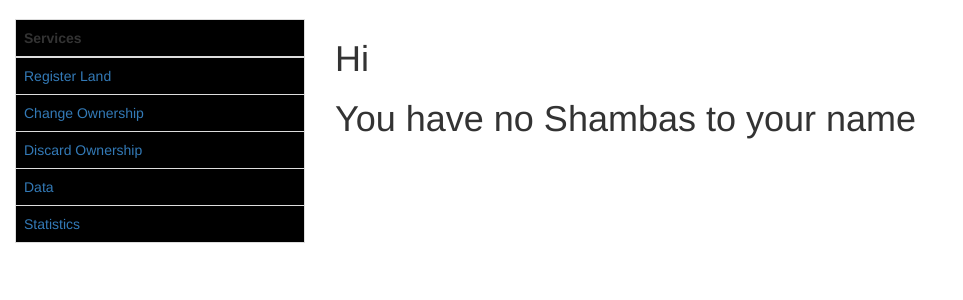
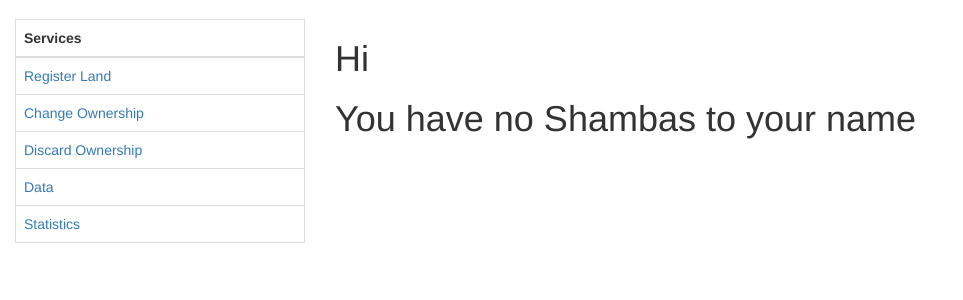
Before and after one commit to Geo-Hub/geoportal, a Django app: page /shamba/changeowner/ in a window 1280 px wide. Shown: the part 51-351 px from the top of the page, without its empty margins (0-963 px from the left). Run offline with Django 3.2, Linux system fonts and the light colour scheme; some libraries are stand-ins or nearby versions.

Commit message:
Remove colouring of table background as black

```diff
--- a/main/templates/base.html
+++ b/main/templates/base.html
@@ -85,13 +85,6 @@
     </nav>
     <div class="container-fluid">
         <div class="row">
-
-            <style>
-            table{
-              height: 100%;
-              background-color: black;
-            }
-            </style>
             {% block services %}
                 <div class="col-md-3 sidebar-offcanvas" id="sidebar">
                   <table class="table table-bordered">
```
